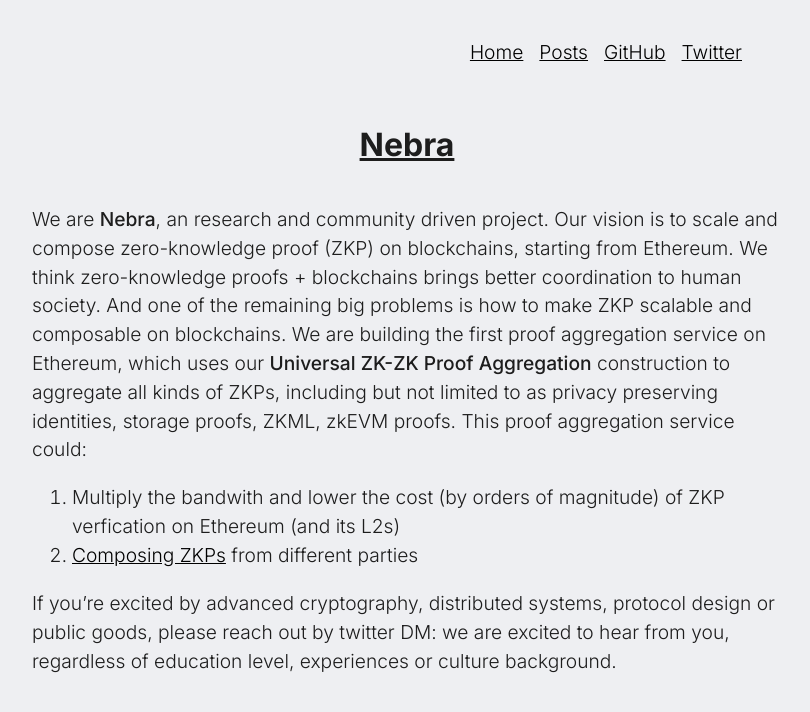
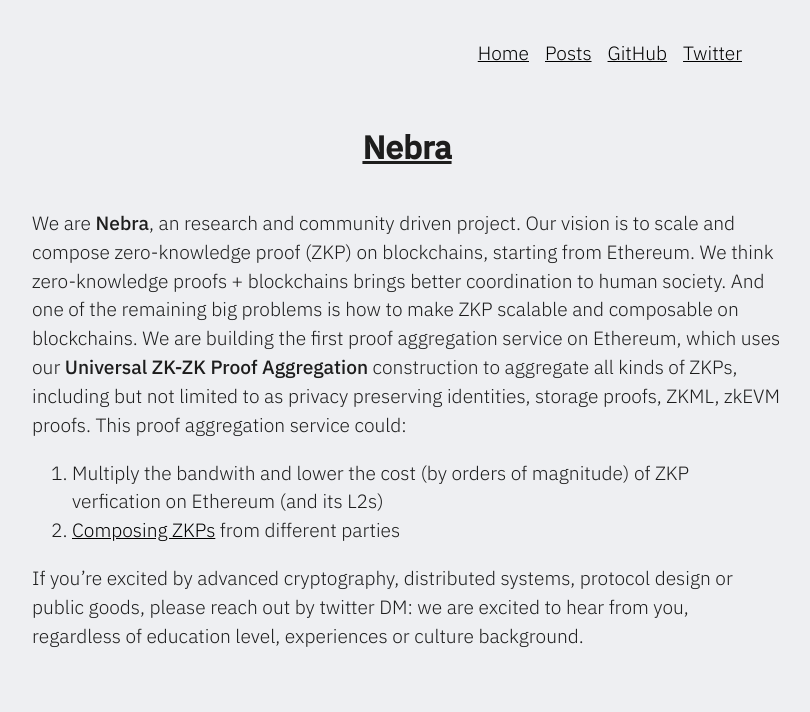
Before and after one commit to Manta-Network/zkShuffle-blog, a Next.js app: page / in a window 1280 px wide. Shown: the top 712 px of the page, without its empty margins (233-1043 px from the left). Built offline with nearby package versions, Linux system fonts and the light colour scheme.

Commit message:
ibm ibm ibm

```diff
--- a/src/app/layout.js
+++ b/src/app/layout.js
@@ -1,9 +1,9 @@
-import { Inter } from 'next/font/google';
+import { IBM_Plex_Sans, Inter } from 'next/font/google';
 import Header from '../components/Header';
 
 import '../styles/style.css';
 
-const mainText = Inter({ subsets: ['latin'] });
+const mainText = IBM_Plex_Sans({ subsets: ['latin'], weight: ['100', '200', '300', '400', '500'] });
 
 // TODO:need update project title and description
 export const metadata = {
```
